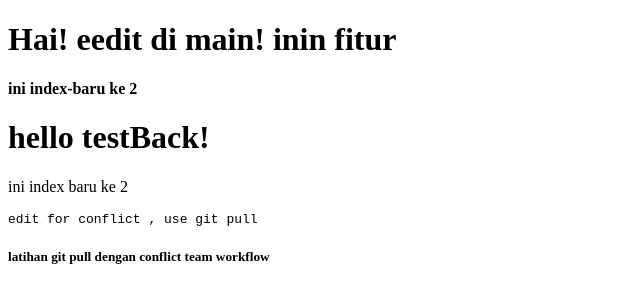
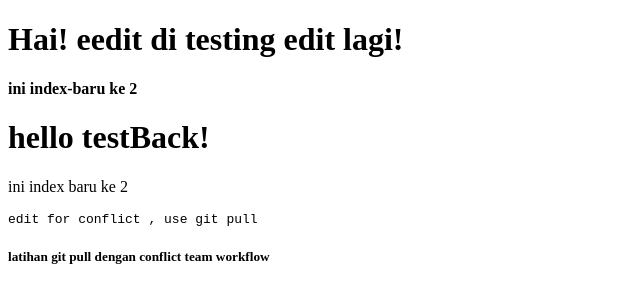
Before and after one commit to dzulfikar2403/belajar-git, a plain HTML site: page indexBaru2.html in a window 1280 px wide. Shown: the whole page, without its empty margins (0-640 px from the left). Drawn offline with Linux system fonts and the light colour scheme.

Commit message:
Revert "abis"
This reverts commit 618aea8dc6500862f0f7c309500d1d664ef4aeb0.

```diff
--- a/indexBaru2.html
+++ b/indexBaru2.html
@@ -6,7 +6,7 @@
   <title>belajar git-indexbaru2</title>
 </head>
 <body>
-  <h1>Hai! eedit di main! inin fitur</h1>
+  <h1>Hai! eedit di testing edit lagi!</h1>
   <strong>ini index-baru ke 2</strong>
   <h1>hello testBack!</h1>
   <p>ini index baru ke 2</p>
```
